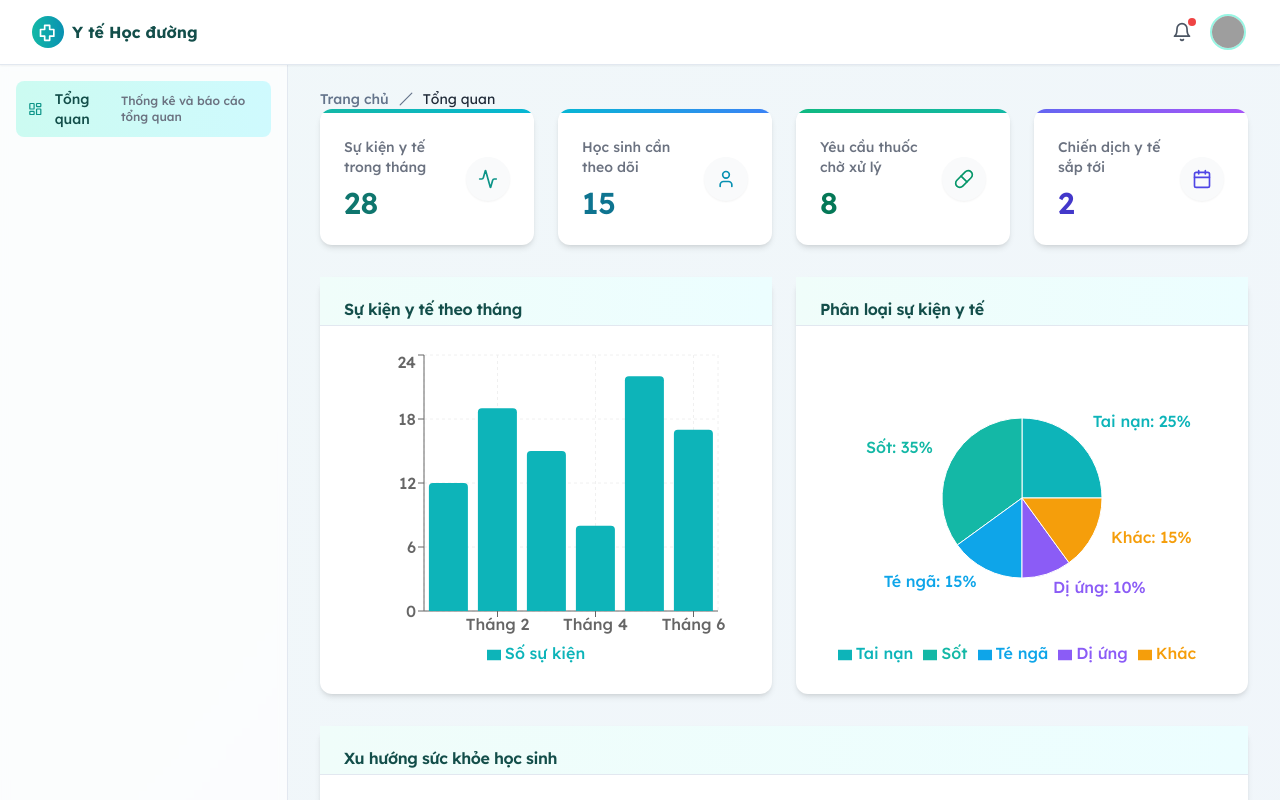
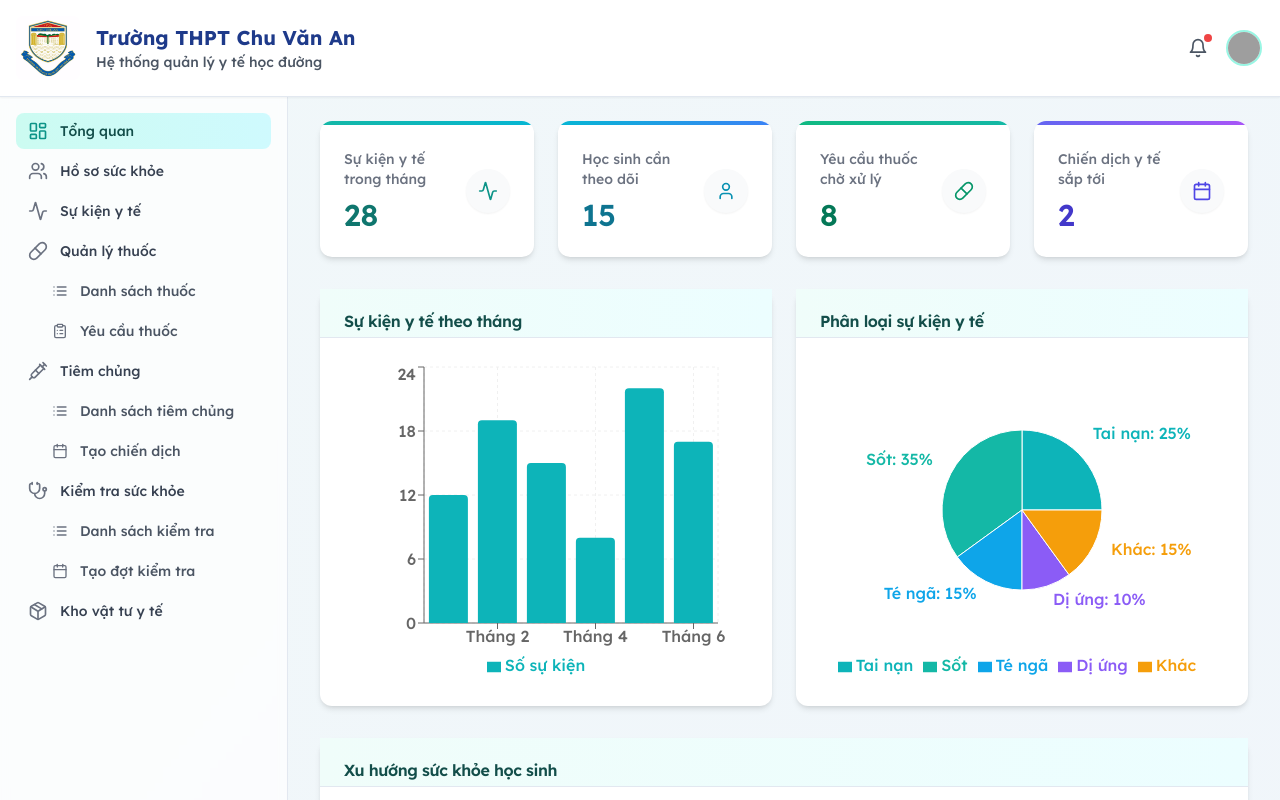
Before and after one commit to PRN232-FU-SU25/school-medical-management-system-fe, a React (Vite) app: page /dashboard in a window 1280 px wide. Shown: the top 800 px of the page. Built offline with nearby package versions, Linux system fonts and the light colour scheme; grey boxes are pictures that could not be loaded.

Commit message:
refactor: update dashboard layout and page structure by removing role restrictions from navigation items and simplifying the dashboard page layout

```diff
--- a/src/components/layout/dashboard-layout.tsx
+++ b/src/components/layout/dashboard-layout.tsx
@@ -37,21 +37,21 @@ const navItems: NavItem[] = [
     title: 'Hồ sơ sức khỏe',
     href: '/dashboard/student-records',
     icon: 'users',
-    roles: ['Admin', 'MedicalStaff', 'Teacher', 'Parent'],
+    // roles: ['Admin', 'MedicalStaff', 'Teacher', 'Parent'],
     description: 'Quản lý hồ sơ sức khỏe học sinh'
   },
   {
     title: 'Sự kiện y tế',
     href: '/dashboard/medical-events',
     icon: 'activity',
-    roles: ['Admin', 'MedicalStaff'],
+    // roles: ['Admin', 'MedicalStaff'],
     description: 'Quản lý các sự kiện y tế trong trường'
   },
   {
     title: 'Quản lý thuốc',
     href: '/dashboard/medications',
     icon: 'pill',
-    roles: ['Admin', 'MedicalStaff'],
+    // roles: ['Admin', 'MedicalStaff'],
     description: 'Quản lý thuốc và đơn thuốc',
     children: [
       {
@@ -72,7 +72,7 @@ const navItems: NavItem[] = [
     title: 'Tiêm chủng',
     href: '/dashboard/vaccinations',
     icon: 'syringe',
-    roles: ['Admin', 'MedicalStaff'],
+    // roles: ['Admin', 'MedicalStaff'],
     description: 'Quản lý tiêm chủng và chiến dịch',
     children: [
       {
@@ -85,7 +85,7 @@ const navItems: NavItem[] = [
         title: 'Tạo chiến dịch',
         href: '/dashboard/vaccinations/campaign',
         icon: 'calendar',
-        roles: ['Admin', 'MedicalStaff'],
+        // roles: ['Admin', 'MedicalStaff'],
         description: 'Lập kế hoạch chiến dịch tiêm chủng'
       }
     ]
@@ -94,7 +94,7 @@ const navItems: NavItem[] = [
     title: 'Kiểm tra sức khỏe',
     href: '/dashboard/health-checkups',
     icon: 'stethoscope',
-    roles: ['Admin', 'MedicalStaff'],
+    // roles: ['Admin', 'MedicalStaff'],
     description: 'Quản lý kiểm tra sức khỏe định kỳ',
     children: [
       {
@@ -107,7 +107,7 @@ const navItems: NavItem[] = [
         title: 'Tạo đợt kiểm tra',
         href: '/dashboard/health-checkups/campaign',
         icon: 'calendar',
-        roles: ['Admin', 'MedicalStaff'],
+        // roles: ['Admin', 'MedicalStaff'],
         description: 'Lập kế hoạch kiểm tra sức khỏe'
       }
     ]
@@ -116,7 +116,7 @@ const navItems: NavItem[] = [
     title: 'Kho vật tư y tế',
     href: '/dashboard/inventory',
     icon: 'package',
-    roles: ['Admin', 'MedicalStaff'],
+    // roles: ['Admin', 'MedicalStaff'],
     description: 'Quản lý kho vật tư y tế'
   }
 ];
@@ -140,7 +140,7 @@ export default function DashboardLayout({
     <div className="flex min-h-screen flex-col bg-gradient-to-br from-teal-50/30 to-blue-50/30">
       {/* Header */}
       <header className="sticky top-0 z-40 border-b bg-white shadow-sm">
-        <div className="container flex h-16 items-center justify-between py-4">
+        <div className="container flex items-center justify-between px-4 py-4">
           <div className="flex items-center gap-2">
             <Sheet open={open} onOpenChange={setOpen}>
               <SheetTrigger asChild>
@@ -157,13 +157,20 @@ export default function DashboardLayout({
                 <MobileNav items={navItems} setOpen={setOpen} />
               </SheetContent>
             </Sheet>
-            <Link to="/" className="flex items-center gap-2">
-              <div className="flex h-8 w-8 items-center justify-center rounded-full bg-gradient-to-r from-teal-500 to-cyan-600">
-                <Icons.medical className="h-5 w-5 text-white" />
+            <Link to="/" className="flex items-center gap-4">
+              <img
+                src="/images/Logo_THPT_Chu_Van_An.jpg"
+                alt="Logo trường THPT Chu Văn An"
+                className="h-16 w-16 rounded-lg"
+              />
+              <div className="hidden sm:block">
+                <h1 className="text-xl font-bold text-blue-900">
+                  Trường THPT Chu Văn An
+                </h1>
+                <p className="text-sm text-gray-600">
+                  Hệ thống quản lý y tế học đường
+                </p>
               </div>
-              <span className="hidden font-bold text-teal-900 sm:inline-block">
-                Y tế Học đường
-              </span>
             </Link>
           </div>
           <div className="flex items-center gap-2">
@@ -314,11 +321,11 @@ function DesktopNav({ items }: NavProps) {
                 </>
               )}
               <span>{item.title}</span>
-              {item.description && (
+              {/* {item.description && (
                 <span className="ml-auto text-xs text-gray-500">
                   {item.description}
                 </span>
-              )}
+              )} */}
             </Link>
           );
         }
--- a/src/pages/dashboard/index.tsx
+++ b/src/pages/dashboard/index.tsx
@@ -1,4 +1,3 @@
-import BasePages from '@/components/shared/base-pages';
 import { Card, CardContent, CardHeader, CardTitle } from '@/components/ui/card';
 import { Tabs, TabsContent, TabsList, TabsTrigger } from '@/components/ui/tabs';
 import { Icons } from '@/components/ui/icons';
@@ -135,13 +134,7 @@ export default function DashboardPage() {
   ];
 
   return (
-    <BasePages
-      pageHead="Tổng quan | Hệ thống quản lý y tế học đường"
-      breadcrumbs={[
-        { title: 'Trang chủ', link: '/' },
-        { title: 'Tổng quan', link: '/dashboard' }
-      ]}
-    >
+    <>
       <div className="dashboard h-full w-full">
         {/* Thống kê tổng quan */}
         <div className="mb-8 grid grid-cols-1 gap-6 md:grid-cols-2 lg:grid-cols-4">
@@ -404,6 +397,6 @@ export default function DashboardPage() {
           </CardContent>
         </Card>
       </div>
-    </BasePages>
+    </>
   );
 }
```
